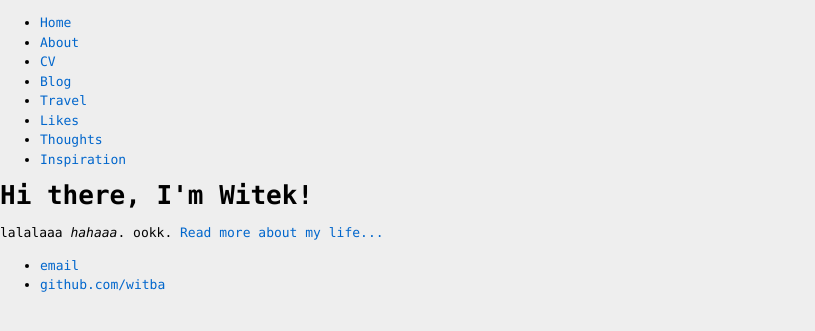
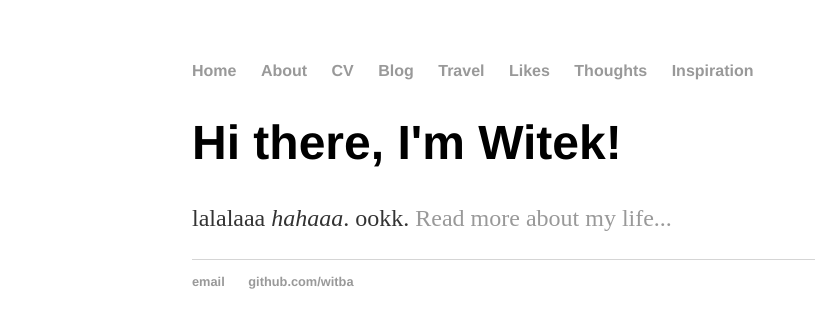
Before and after one commit to witba/witba.github.io, a Jekyll site: the page built from index.html, in a window 1280 px wide. Shown: the top 331 px of the page, without its empty margins (0-815 px from the left). Built offline with Jekyll 4.4.1, drawn with Linux system fonts in a browser that asks for light colours.

Commit message:
Update default.html

```diff
--- a/_layouts/default.html
+++ b/_layouts/default.html
@@ -3,7 +3,7 @@
   <head>
     <title>{{ page.title }}</title>
 
-    <link rel="stylesheet" type="text/css" href="/css/main2.css">
+    <link rel="stylesheet" type="text/css" href="/css/main.css">
     <link rel="icon" type="image/png" href="wwwi.png">
 
   </head>
```
